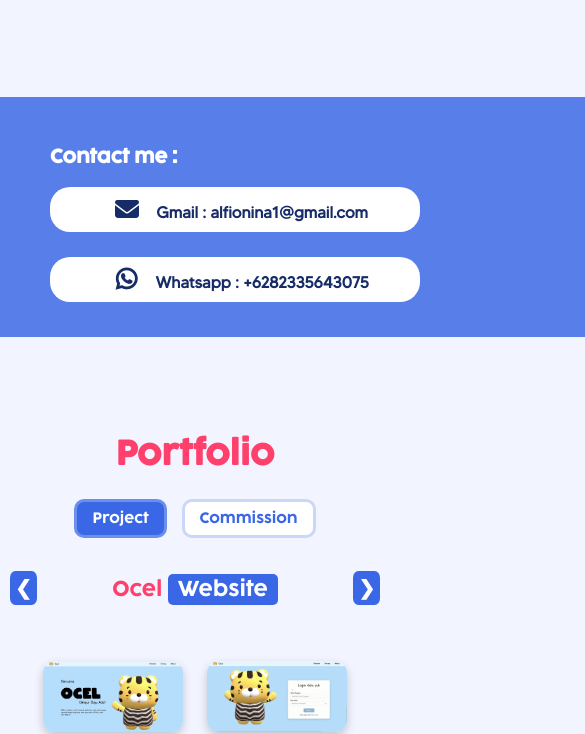
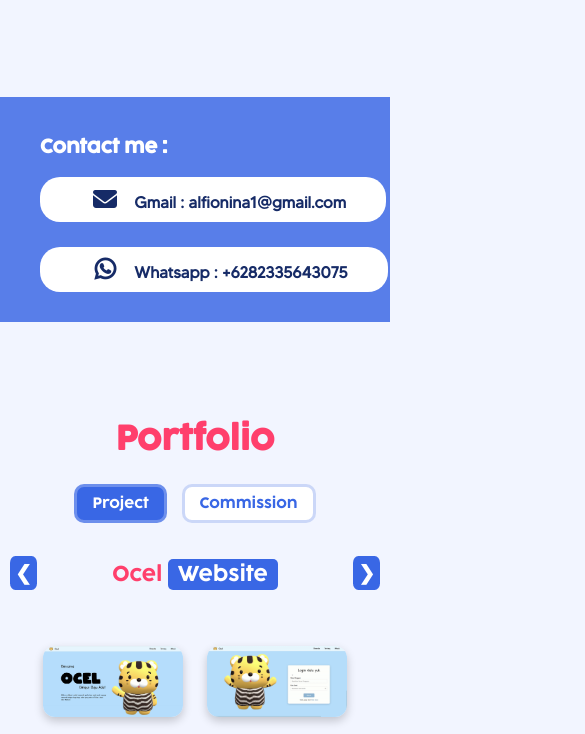
Before and after one commit to pionyna/PortoPiony, a plain HTML site: page index.html in a window 390 px wide. Shown: the part 3266-4000 px from the top of the page, 585 px wide, since content can reach past the window. Drawn offline with nearby package versions, Linux system fonts and the light colour scheme.

Commit message:
perbaiki bug

```diff
--- a/css/index.css
+++ b/css/index.css
@@ -722,37 +722,46 @@ body {
   }
 
   /* Contact */
+  /* Contact */
   .contact {
-    padding-left: 50px;
-    justify-content: left;
+    width: 100%; /* biar selalu pas layar */
+    max-width: 100%; /* jangan lebih dari layar */
+    padding: 20px; /* ganti padding fleksibel */
+    box-sizing: border-box; /* hitung padding biar ga nambah lebar */
+    display: flex;
+    flex-direction: column;
     align-items: flex-start;
-    padding-bottom: 30px;
+    justify-content: flex-start;
   }
 
   .contact button {
-    width: 370px !important;
-    margin-top: 0px;
-    margin-bottom: 5px;
+    width: 100%; /* biar selalu fit layar */
+    max-width: 370px; /* tapi tetap ada batas lebar */
+    margin-top: 0;
+    margin-left: 20px;
+    margin-bottom: 10px;
   }
 
   .contact h3 {
-    margin-top: 0px;
-    margin-bottom: 20px;
+    margin: 20px 20px 20px;
     font-size: 18px;
   }
 
   .box1 {
+    display: flex;
     flex-direction: column;
-    gap: 20px;
-    align-items: center;
+    gap: 15px;
+    width: 100%;
+    align-items: flex-start; /* biar tombolnya ke kiri */
   }
+
   .box1 button {
-    width: 80%;
+    width: 100%; /* tombol full fit layar */
     font-size: 16px;
   }
 
   .box2 {
-    display: none;
+    display: none; /* di mobile hidden */
   }
 
   #porto h2 {
```
